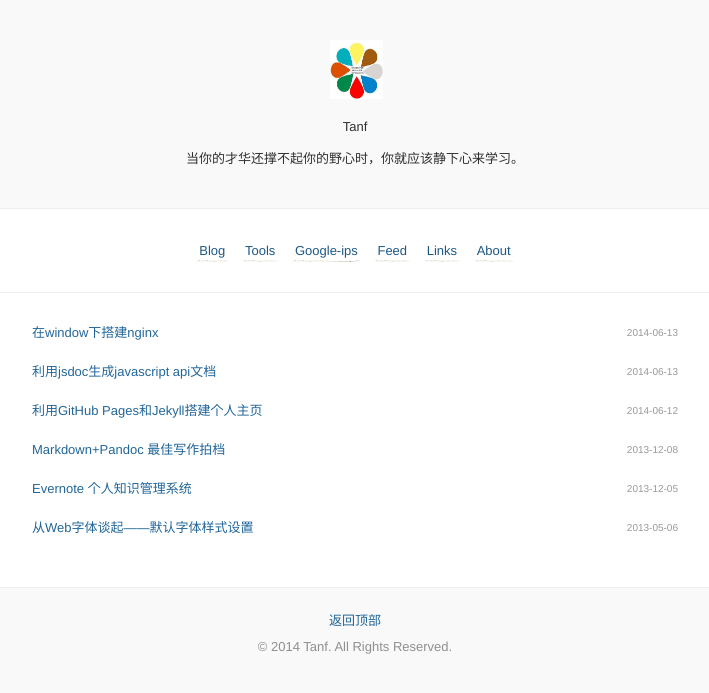
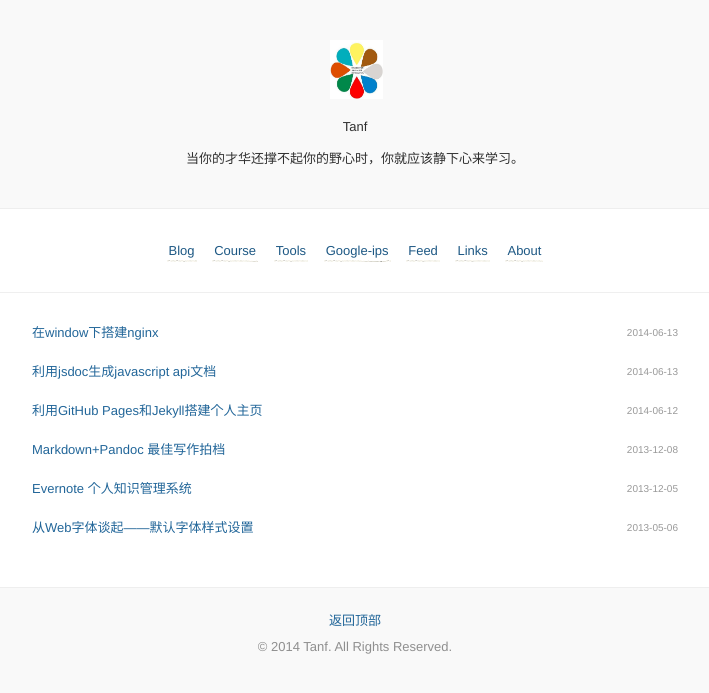
Before and after one commit to tandaly/blog, a Jekyll site: the page built from index.html, in a window 1280 px wide. Shown: the top 693 px of the page, without its empty margins (285-994 px from the left). Built offline with Jekyll 4.4.1, drawn with Linux system fonts in a browser that asks for light colours; Markdown is read by kramdown in place of the engine named in the settings.

Commit message:
add course menu

```diff
--- a/_config.yml
+++ b/_config.yml
@@ -10,6 +10,8 @@ google_analytics_id: # set tracking, UA-XXXX-Y.
 links:
   - name:         Blog
     url:          http://tandaly.github.io
+  - name:         Course
+    url:          http://tandaly.github.io/course
   - name:         Tools
     url:          http://tools.dedecms.com/
     external:     true
```
